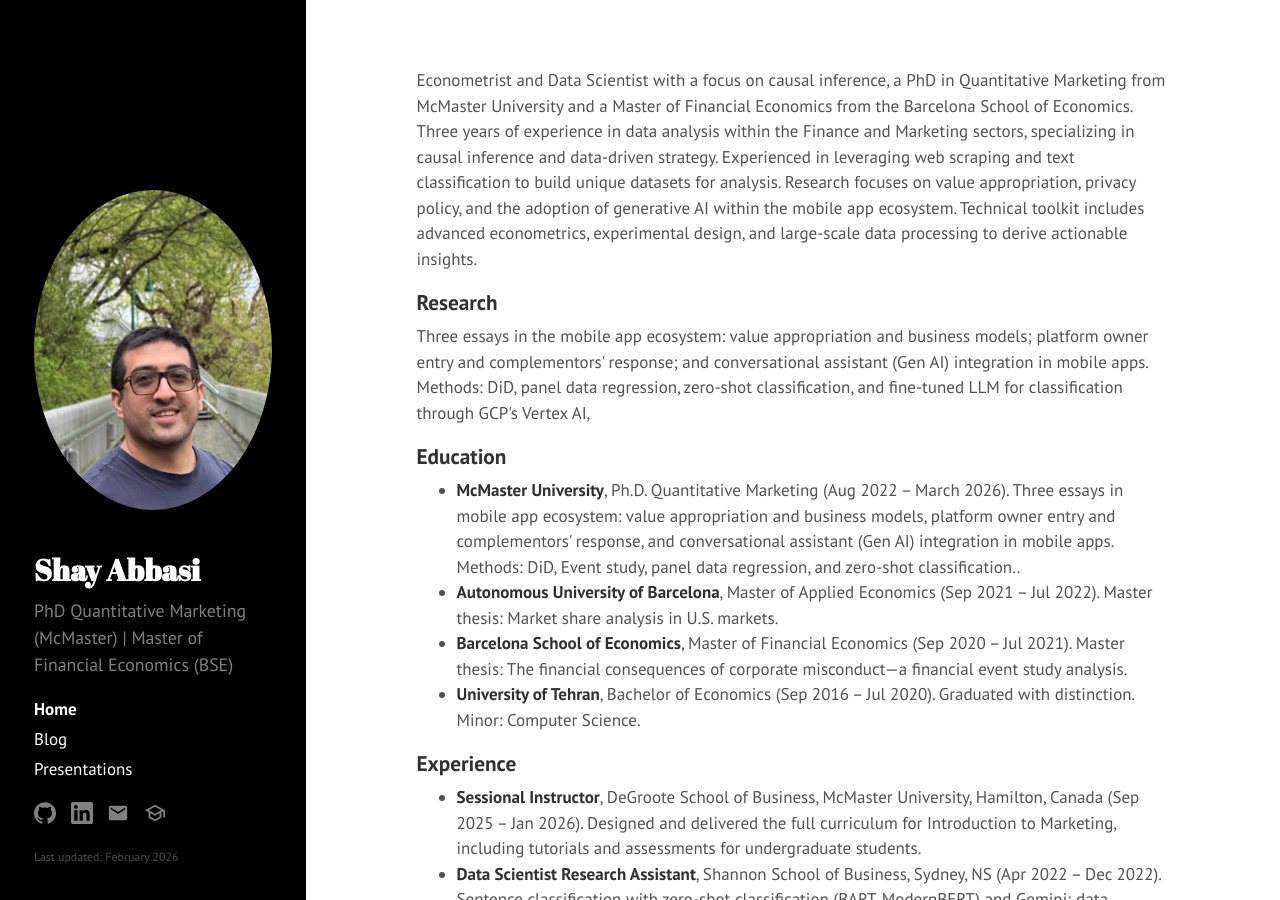
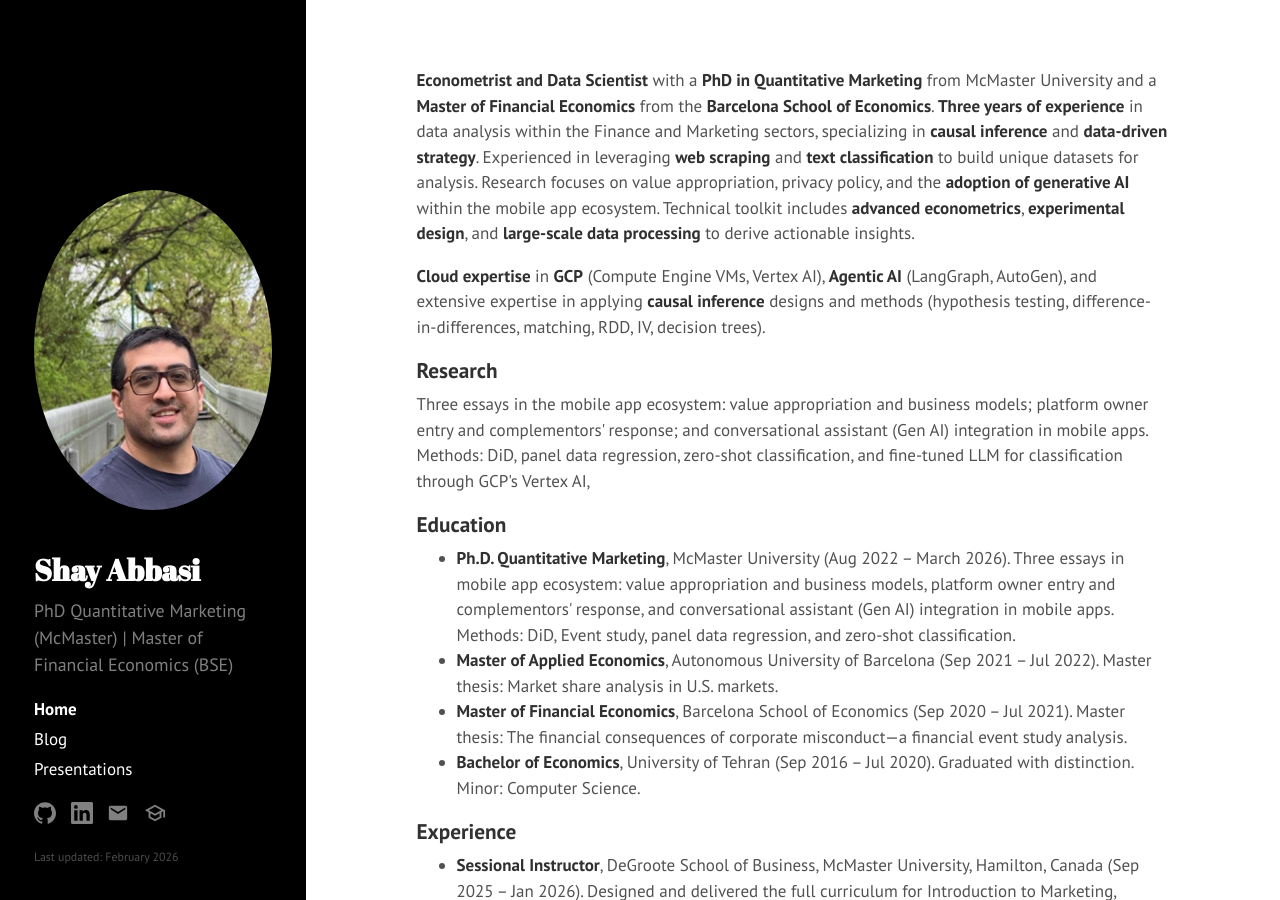
Before and after one commit to shayanAbbasi1995/shayanabbasi1995.github.io, a Jekyll site: the page built from index.html, in a window 1280 px wide and 900 px high. Built offline with Jekyll 4.4.1, drawn with Linux system fonts in a browser that asks for light colours; the list of posts is cut into pages by our own code.

Commit message:
Update home page profile and education formatting
Co-authored-by: Cursor <cursoragent@cursor.com>

```diff
--- a/index.html
+++ b/index.html
@@ -5,7 +5,11 @@ title: Home
 
 <div class="page">
   <p>
-    Econometrist and Data Scientist with a focus on causal inference, a PhD in Quantitative Marketing from McMaster University and a Master of Financial Economics from the Barcelona School of Economics. Three years of experience in data analysis within the Finance and Marketing sectors, specializing in causal inference and data-driven strategy. Experienced in leveraging web scraping and text classification to build unique datasets for analysis. Research focuses on value appropriation, privacy policy, and the adoption of generative AI within the mobile app ecosystem. Technical toolkit includes advanced econometrics, experimental design, and large-scale data processing to derive actionable insights.
+    <strong>Econometrist and Data Scientist</strong> with a <strong>PhD in Quantitative Marketing</strong> from McMaster University and a <strong>Master of Financial Economics</strong> from the <strong>Barcelona School of Economics</strong>. <strong>Three years of experience</strong> in data analysis within the Finance and Marketing sectors, specializing in <strong>causal inference</strong> and <strong>data-driven strategy</strong>. Experienced in leveraging <strong>web scraping</strong> and <strong>text classification</strong> to build unique datasets for analysis. Research focuses on value appropriation, privacy policy, and the <strong>adoption of generative AI</strong> within the mobile app ecosystem. Technical toolkit includes <strong>advanced econometrics</strong>, <strong>experimental design</strong>, and <strong>large-scale data processing</strong> to derive actionable insights.
+  </p>
+
+  <p>
+    <strong>Cloud expertise</strong> in <strong>GCP</strong> (Compute Engine VMs, Vertex AI), <strong>Agentic AI</strong> (LangGraph, AutoGen), and extensive expertise in applying <strong>causal inference</strong> designs and methods (hypothesis testing, difference-in-differences, matching, RDD, IV, decision trees).
   </p>
 
   <h2>Research</h2>
@@ -15,10 +19,10 @@ title: Home
 
   <h2>Education</h2>
   <ul>
-    <li><strong>McMaster University</strong>, Ph.D. Quantitative Marketing (Aug 2022 – March 2026). Three essays in mobile app ecosystem: value appropriation and business models, platform owner entry and complementors' response, and conversational assistant (Gen AI) integration in mobile apps. Methods: DiD, Event study, panel data regression, and zero-shot classification.. </li>
-    <li><strong>Autonomous University of Barcelona</strong>, Master of Applied Economics (Sep 2021 – Jul 2022). Master thesis: Market share analysis in U.S. markets.</li>
-    <li><strong>Barcelona School of Economics</strong>, Master of Financial Economics (Sep 2020 – Jul 2021). Master thesis: The financial consequences of corporate misconduct—a financial event study analysis.</li>
-    <li><strong>University of Tehran</strong>, Bachelor of Economics (Sep 2016 – Jul 2020). Graduated with distinction. Minor: Computer Science.</li>
+    <li><strong>Ph.D. Quantitative Marketing</strong>, McMaster University (Aug 2022 – March 2026). Three essays in mobile app ecosystem: value appropriation and business models, platform owner entry and complementors' response, and conversational assistant (Gen AI) integration in mobile apps. Methods: DiD, Event study, panel data regression, and zero-shot classification.</li>
+    <li><strong>Master of Applied Economics</strong>, Autonomous University of Barcelona (Sep 2021 – Jul 2022). Master thesis: Market share analysis in U.S. markets.</li>
+    <li><strong>Master of Financial Economics</strong>, Barcelona School of Economics (Sep 2020 – Jul 2021). Master thesis: The financial consequences of corporate misconduct—a financial event study analysis.</li>
+    <li><strong>Bachelor of Economics</strong>, University of Tehran (Sep 2016 – Jul 2020). Graduated with distinction. Minor: Computer Science.</li>
   </ul>
 
   <h2>Experience</h2>
```
